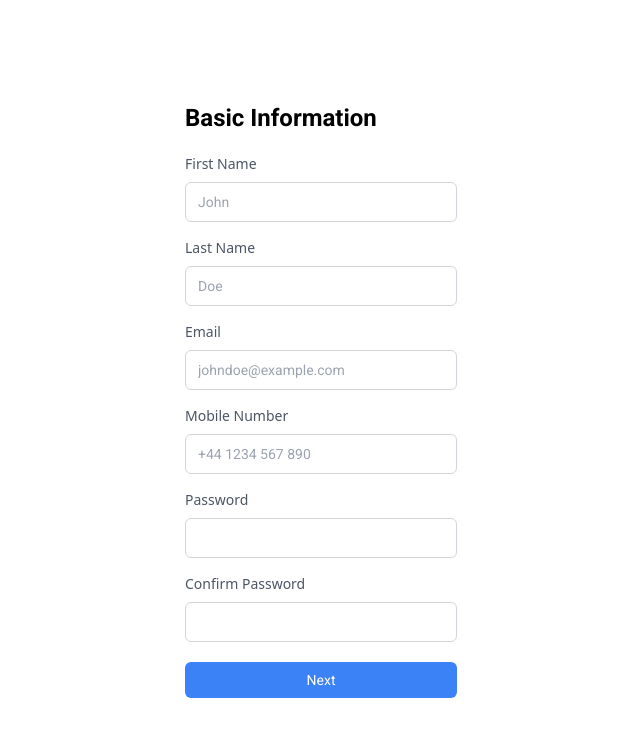
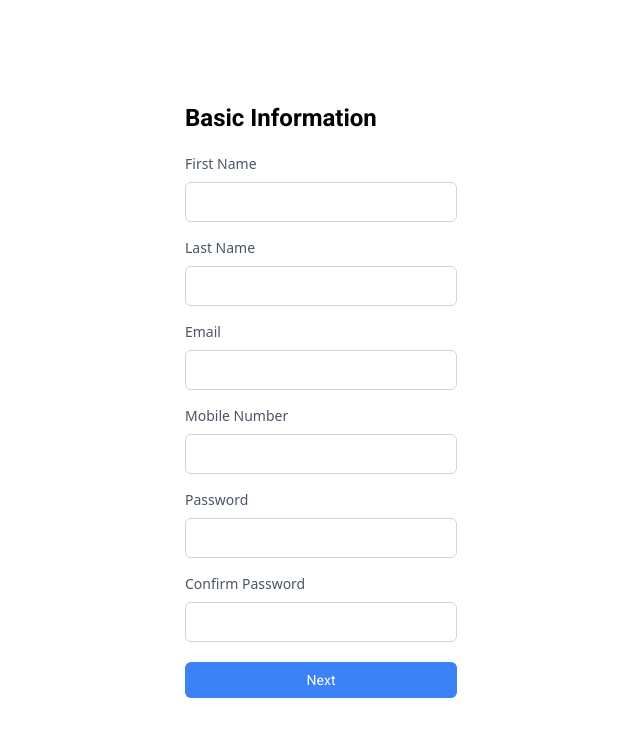
Before and after one commit to KhalidO121/wizard-form, a React (Vite) app: page / in a window 1280 px wide. Shown: the top 736 px of the page, without its empty margins (319-959 px from the left). Built offline with nearby package versions, Linux system fonts and the light colour scheme.

Commit message:
Setting up Base form for all the forms in the wizard.

```diff
--- a/package.json
+++ b/package.json
@@ -13,7 +13,9 @@
     "@reduxjs/toolkit": "^2.5.0",
     "react": "^18.3.1",
     "react-dom": "^18.3.1",
-    "react-redux": "^9.2.0"
+    "react-hook-form": "^7.54.2",
+    "react-redux": "^9.2.0",
+    "yup": "^1.6.1"
   },
   "devDependencies": {
     "@eslint/js": "^9.17.0",
--- a/src/WizardForm/FormOne/index.tsx
+++ b/src/WizardForm/FormOne/index.tsx
@@ -1,49 +1,16 @@
+import TextField from "../../components/Fields/TextField";
+import BaseForm from "../../components/BaseForm";
+
 const FormOne = () => {
   return (
-    <form className="h-auto w-[25vw] p-6 rounded-md">
-      <h1 className="text-2xl font-bold font-roboto">Basic Information</h1>
-      <div className="flex flex-col w-full gap-4 my-5">
-        <div className="flex flex-col gap-2">
-          <p className="text-sm text-gray-600">First Name</p>
-          <input
-            placeholder="John"
-            className="border-gray-300 p-3 font-roboto text-sm placeholder:font-roboto placeholder:text-sm border rounded-md h-10 w-full"
-          />
-        </div>
-        <div className="flex flex-col gap-2">
-          <p className="text-sm text-gray-600">Last Name</p>
-          <input
-            placeholder="Doe"
-            className="border-gray-300 p-3 font-roboto text-sm placeholder:font-roboto placeholder:text-sm border rounded-md h-10 w-full"
-          />
-        </div>
-        <div className="flex flex-col gap-2">
-          <p className="text-sm text-gray-600">Email</p>
-          <input
-            placeholder="johndoe@example.com"
-            className="border-gray-300 p-3 font-roboto text-sm placeholder:font-roboto placeholder:text-sm border rounded-md h-10 w-full"
-          />
-        </div>
-        <div className="flex flex-col gap-2">
-          <p className="text-sm text-gray-600">Mobile Number</p>
-          <input
-            placeholder="+44 1234 567 890"
-            className="border-gray-300 p-3 font-roboto text-sm placeholder:font-roboto placeholder:text-sm border rounded-md h-10 w-full"
-          />
-        </div>
-        <div className="flex flex-col gap-2">
-          <p className="text-sm text-gray-600">Password</p>
-          <input className="border-gray-300 p-3 font-roboto text-sm placeholder:font-roboto placeholder:text-sm border rounded-md h-10 w-full" />
-        </div>
-        <div className="flex flex-col gap-2">
-          <p className="text-sm text-gray-600">Confirm Password</p>
-          <input className="border-gray-300 p-3 font-roboto text-sm placeholder:font-roboto placeholder:text-sm border rounded-md h-10 w-full" />
-        </div>
-      </div>
-      <button className="h-auto w-full bg-blue-500 p-2 rounded-md">
-        <p className="text-white font-roboto text-sm">Next</p>
-      </button>
-    </form>
+    <BaseForm formTitle="Basic Information" buttonTitle="Next">
+      <TextField title="First Name" />
+      <TextField title="Last Name" />
+      <TextField title="Email" />
+      <TextField title="Mobile Number" />
+      <TextField title="Password" />
+      <TextField title="Confirm Password" />
+    </BaseForm>
   );
 };
 
--- a/src/components/BaseForm/index.tsx
+++ b/src/components/BaseForm/index.tsx
@@ -1,5 +1,23 @@
-const BaseForm = () => {
-  return <form></form>;
+import { ReactNode } from "react";
+
+const BaseForm = ({
+  children,
+  formTitle,
+  buttonTitle,
+}: {
+  children: ReactNode;
+  formTitle: string;
+  buttonTitle: string;
+}) => {
+  return (
+    <form className="h-auto w-[25vw] p-6 rounded-md">
+      <h1 className="text-2xl font-bold font-roboto">{formTitle}</h1>
+      <div className="flex flex-col w-full gap-4 my-5">{children}</div>
+      <button className="h-auto w-full bg-blue-500 p-2 rounded-md">
+        <p className="text-white font-roboto text-sm">{buttonTitle}</p>
+      </button>
+    </form>
+  );
 };
 
 export default BaseForm;
--- a/src/components/Fields/TextField/index.tsx
+++ b/src/components/Fields/TextField/index.tsx
@@ -1,6 +1,9 @@
-const TextField = () => {
+const TextField = ({ title }: { title: string }) => {
   return (
-    <div className="border-gray-300 p-3 font-roboto text-sm placeholder:font-roboto placeholder:text-sm border rounded-md h-10 w-full"></div>
+    <div className="flex flex-col gap-2">
+      <p className="text-sm text-gray-600">{title}</p>
+      <input className="border-gray-300 p-3 font-roboto text-sm placeholder:font-roboto placeholder:text-sm border rounded-md h-10 w-full" />
+    </div>
   );
 };
 
```
Also changed, not shown: 1 other file (tests, documents, lock files or other folders).
